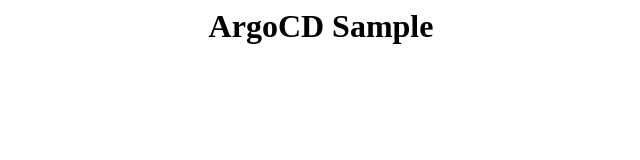
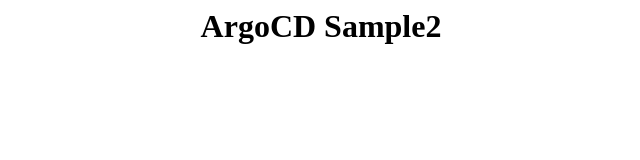
Before and after one commit to pappychamp/sample-app, a plain HTML site: page index.html in a window 1280 px wide. Shown: the whole page, without its empty margins (319-959 px from the left). Drawn offline with Linux system fonts and the light colour scheme.

```diff
--- a/index.html
+++ b/index.html
@@ -2,7 +2,7 @@
 
 <body>
     <center>
-        <h1>ArgoCD Sample</h1>
+        <h1>ArgoCD Sample2</h1>
     </center>
 </body>
 
```
Also changed, not shown: 1 other file.
